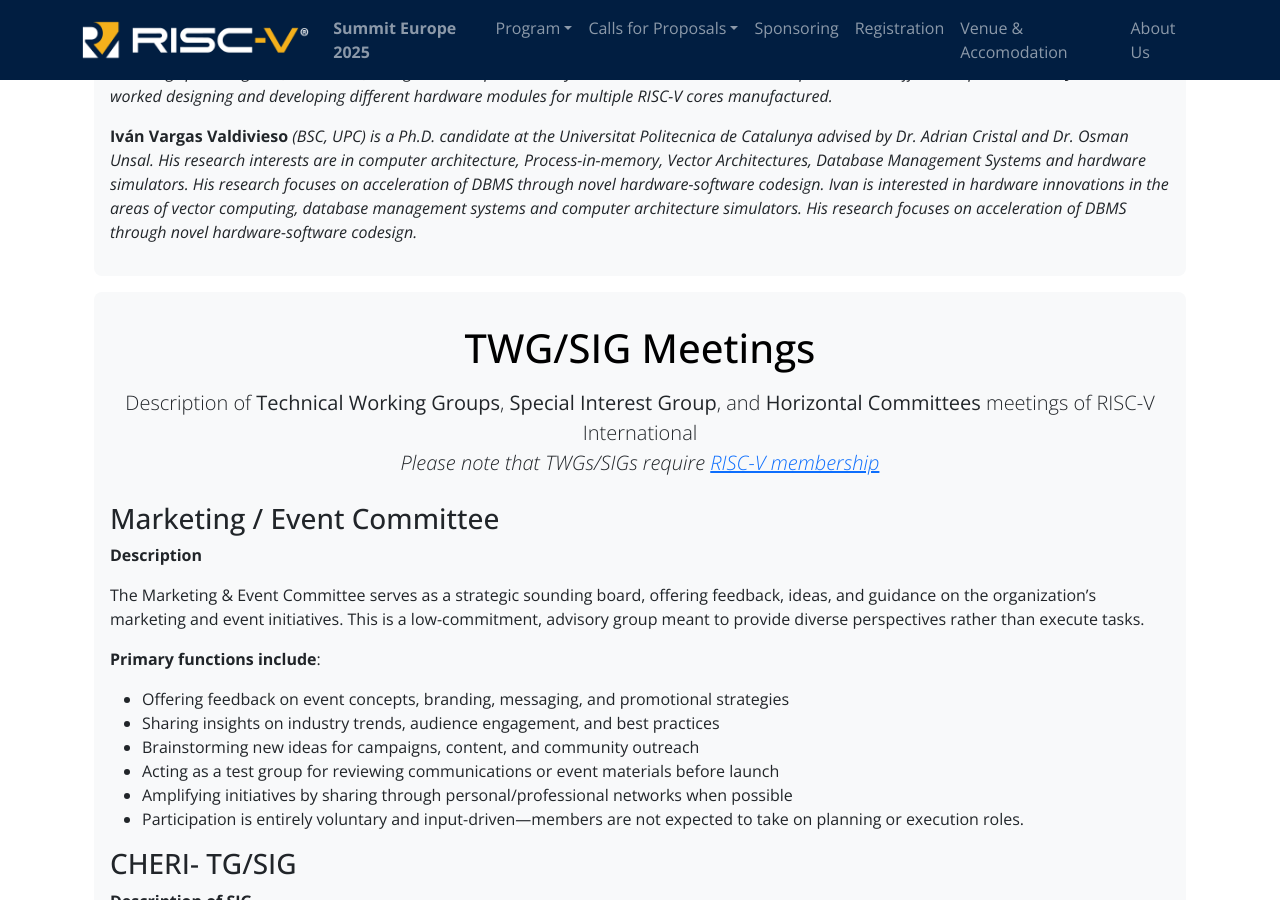
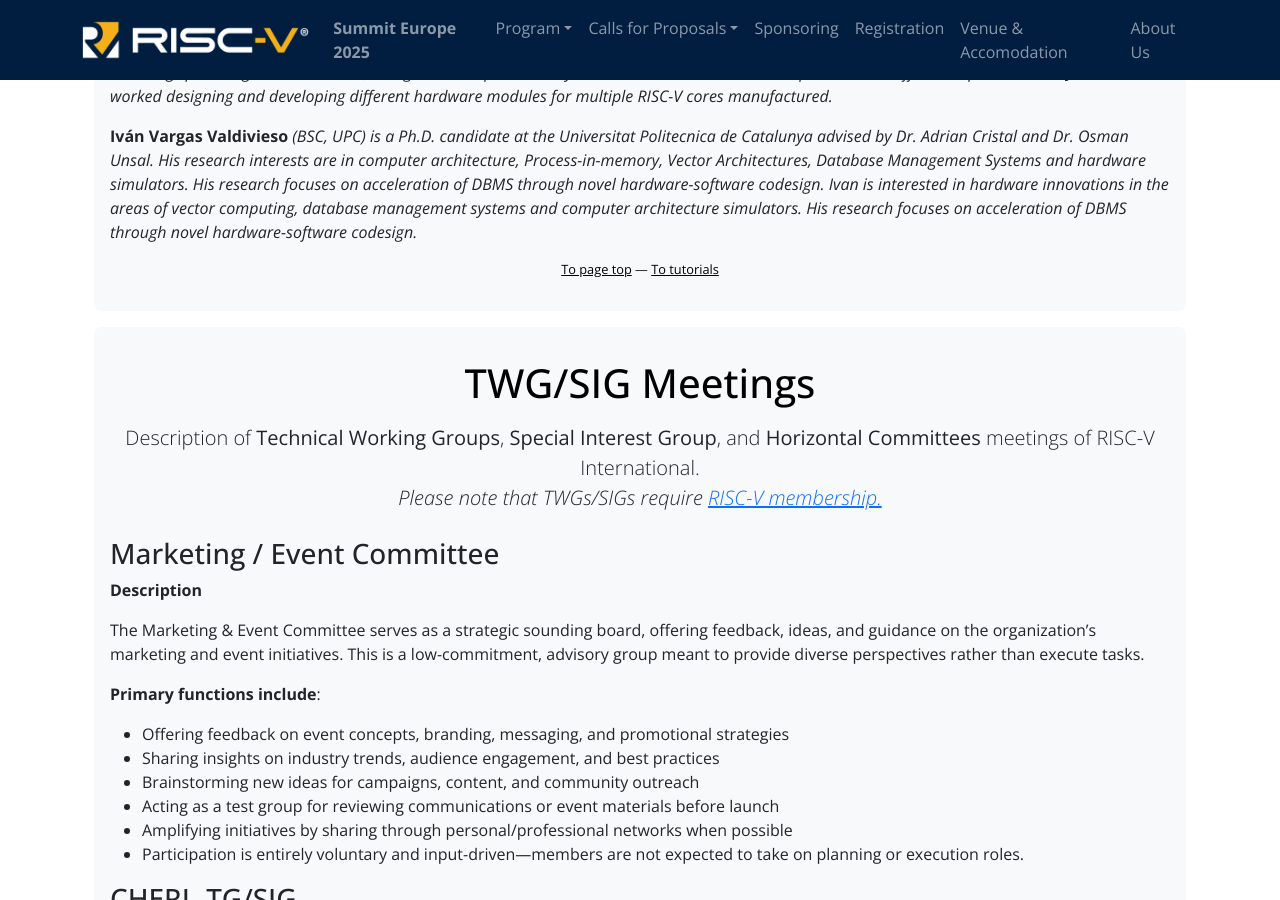
Before and after one commit to riscv-europe/summit-website-development, a Jekyll site: the page built from summit/2025/twg-tutos.md, in a window 1280 px wide and 900 px high, scrolled down 4561 px. Built offline with Jekyll 4.4.1, drawn with Linux system fonts in a browser that asks for light colours; some of the changed text lies outside the part shown.

Commit message:
Fix: improve formating.

```diff
--- a/summit/2025/twg-tutos.md
+++ b/summit/2025/twg-tutos.md
@@ -5,7 +5,7 @@
 
 {% include jumboboxstart.html
     title = "Tutorials and TWGs/SIGs Meetings"
-    lead = "In <b>Louis Armand East-West</b> amphitheaters, and in <b>Rooms 1-3</b>, level S3.<br>*Please note that tutorials are open to the public while TWGs/SIGs require <a href=\"https://riscv.org/members/join/\">RISC-V membership</a>.*"
+    lead = "In <b>Louis Armand East-West</b> amphitheaters, and in <b>Rooms 1-3</b>, level S3.<br>*Please note that tutorials are open to the public while TWGs/SIGs require <a href=\"https://riscv.org/members/join/\">RISC-V membership.</a>.*"
 %}
 
 Jump to:
@@ -291,12 +291,14 @@
 focuses on acceleration of DBMS through novel hardware-software
 codesign.*
 
+<p align="center" style="font-size: 0.8em"><a href="#Top" class="backnavigation">To page top</a> &mdash; <a href="#Tutos" class="backnavigation">To tutorials</a></p>
+
 {% include jumboboxend.html %}
 
 
 {% include jumboboxstart.html
     title = "TWG/SIG Meetings"
-    lead = "Description of **Technical Working Groups**, **Special Interest Group**, and **Horizontal Committees** meetings of RISC-V International<br>*Please note that TWGs/SIGs require <a href=\"https://riscv.org/members/join/\">RISC-V membership</a>*"
+    lead = "Description of **Technical Working Groups**, **Special Interest Group**, and **Horizontal Committees** meetings of RISC-V International.<br>*Please note that TWGs/SIGs require <a href=\"https://riscv.org/members/join/\">RISC-V membership.</a>*"
 	id = "TWG-SIG"
 %}
 
```
